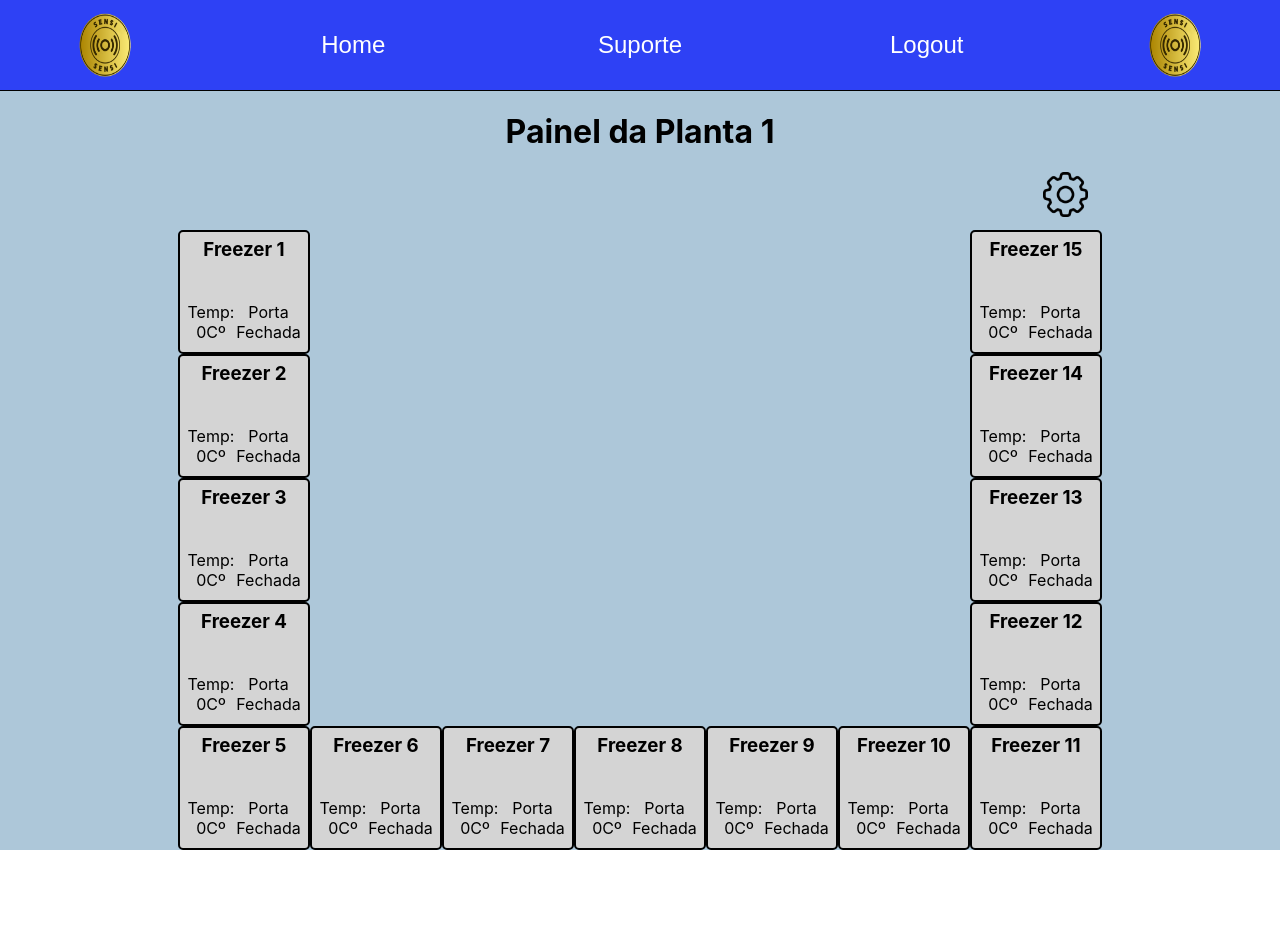
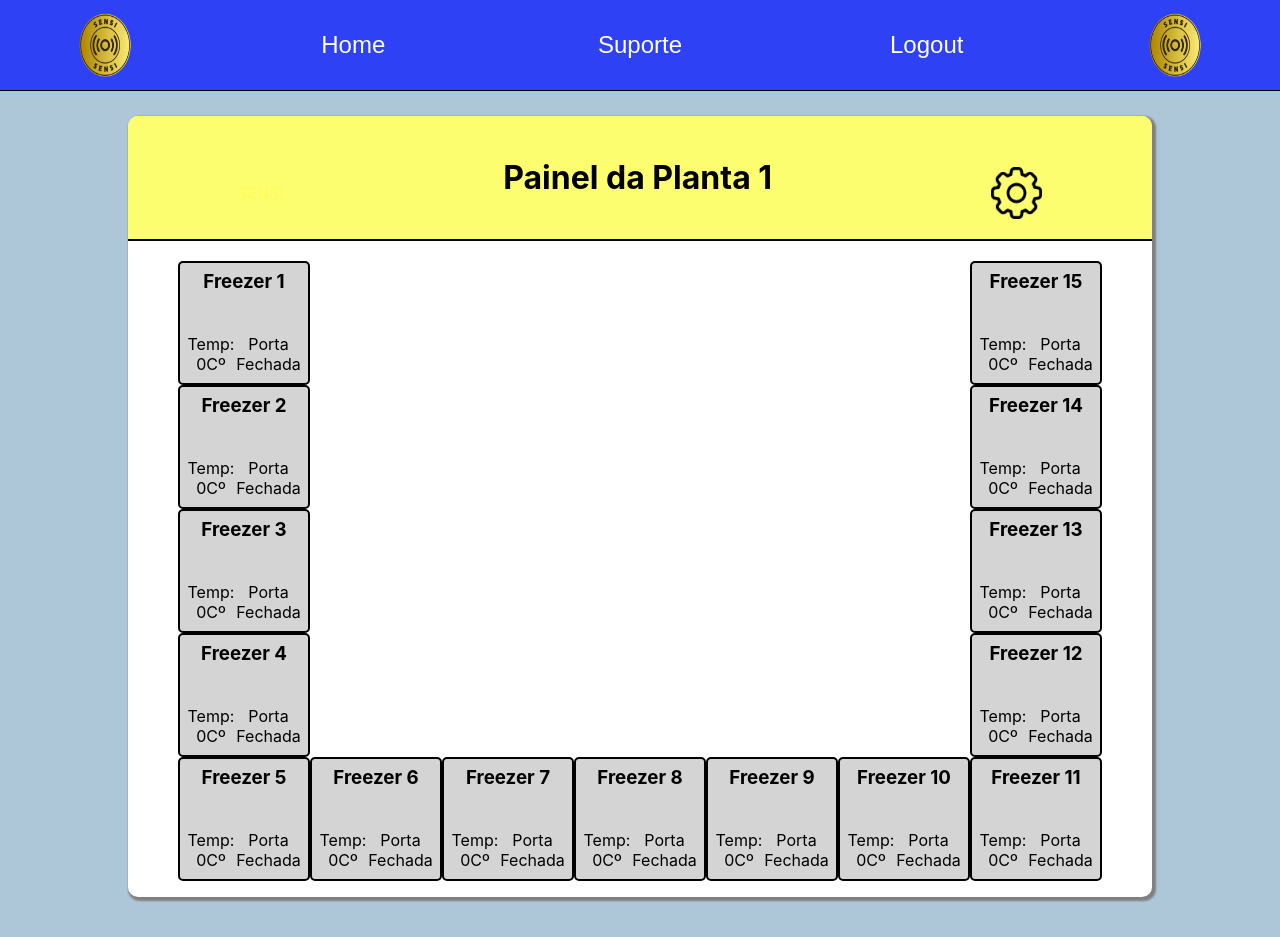
Before and after one commit to Hiagoperoni/SENSI, a React (Create React App) app in the folder App/FrontEnd/: page /planta/1 in a window 1280 px wide. Before the commit the page ends 861 px from the top, so only its background shows below. Built offline with nearby package versions, Linux system fonts and the light colour scheme; no server answers.

Commit message:
Css da Pagina de Config pronta

```diff
--- a/App/FrontEnd/src/CSS/App.css
+++ b/App/FrontEnd/src/CSS/App.css
@@ -44,37 +44,6 @@
 .dispFreezer {
   display: flex;
   justify-content: flex-end;
-}
-
-.uEsquerda {
-  display: flex;
-  flex-direction: column;
-  margin-left: 0;
-}
-
-.uBaixo {
-  display: flex;
-  position: relative;
-  justify-content: flex-end;
-  align-items: flex-end;
-  bottom: 0;
-}
-
-.uDireita {
-  display: flex;
-  flex-direction: column-reverse;
-}
-
-.imgConfig {
-  width: 5%;
-  height: 10%;
-}
-
-.divConfig {
-  display: flex;
-  justify-content: flex-end;
-  width: 70%;
-  margin-bottom: 1%;
 }
 
 .freezerConfig {
--- /dev/null
+++ b/App/FrontEnd/src/CSS/Config.css
@@ -0,0 +1,23 @@
+.cardConfigPage {
+    background-color: white;
+    margin-top: 2%;
+    width: 80vw;
+    height: fit-content;
+    padding-bottom: 2vh;
+    margin-bottom: 5vh;
+    display: flex;
+    flex-direction: column;
+    align-items: center;
+    box-shadow: 2px 2px 2px 2px gray;
+    border-radius: 10px;
+}
+
+.configTitle {
+    padding-top: 2%;
+    padding-bottom: 2%;
+    width: 100%;
+    border-bottom: 2px solid black;
+    border-radius: 10px 10px 0px 0px;
+    background-color: rgb(253, 253, 77, 0.8);
+    margin-bottom: 2%;
+  }
--- /dev/null
+++ b/App/FrontEnd/src/CSS/Painel.css
@@ -0,0 +1,63 @@
+.cardPainelPage {
+    background-color: white;
+    margin-top: 2%;
+    width: 80vw;
+    height: fit-content;
+    padding-bottom: 2vh;
+    margin-bottom: 5vh;
+    display: flex;
+    flex-direction: column;
+    align-items: center;
+    box-shadow: 2px 2px 2px 2px gray;
+    border-radius: 10px;
+}
+
+.uEsquerda {
+    display: flex;
+    flex-direction: column;
+    margin-left: 0;
+  }
+
+  .uBaixo {
+    display: flex;
+    position: relative;
+    justify-content: flex-end;
+    align-items: flex-end;
+    bottom: 0;
+  }
+
+  .uDireita {
+    display: flex;
+    flex-direction: column-reverse;
+  }
+
+  .imgConfig {
+    width: 5%;
+    height: 10%;
+    margin-bottom: 0;
+  }
+
+  .painelTitle {
+    display: flex;
+    align-items: flex-end;
+    justify-content: space-around;
+    padding-top: 2%;
+    padding-bottom: 2%;
+    width: 100%;
+    border-bottom: 2px solid black;
+    border-radius: 10px 10px 0px 0px;
+    background-color: rgb(253, 253, 77, 0.8);
+    margin-bottom: 2%;
+  }
+
+  .divConfig {
+    display: flex;
+    justify-content: flex-end;
+    width: 5;
+    margin-bottom: 1%;
+    border: 2px solid black;
+  }
+
+  .invisible {
+    color: rgb(253, 253, 77, 0.8);
+  }
--- a/App/FrontEnd/src/app/frontEnd/Pages/config.js
+++ b/App/FrontEnd/src/app/frontEnd/Pages/config.js
@@ -2,6 +2,7 @@ import React, { useEffect, useState } from 'react';
 import HeaderComp from '../Components/HeaderComp';
 import FreezerConfigComp from '../Components/FreezerConfig';
 import { useParams } from 'react-router-dom';
+import '../../../CSS/Config.css';
 
 function Config() {
   const idCliente = 1;
@@ -18,9 +19,12 @@ function Config() {
   useEffect(() => catchAllFreezers(), []);
 
   return (
-    <main>
+    <main className="homePage">
       <HeaderComp />
+      <div className='cardConfigPage'>
+        <div className='configTitle'>
           <h1>Página de Configuração</h1>
+        </div>
         <div className="freezerPageConfig">
           {
             [...Array(qntFreezers)].map((_, index) => {
@@ -37,6 +41,7 @@ function Config() {
             })
           }
         </div>
+      </div>
     </main>
   )
 }
--- a/App/FrontEnd/src/app/frontEnd/Pages/painel.js
+++ b/App/FrontEnd/src/app/frontEnd/Pages/painel.js
@@ -3,6 +3,7 @@ import { useNavigate, useParams } from 'react-router-dom';
 import HeaderComp from '../Components/HeaderComp.js';
 import imgConfig from '../Imagens/Configs.png'
 import FreezerComp from '../Components/FreezerComp.js';
+import '../../../CSS/Painel.css';
 
 function Painel() {
   const navigate = useNavigate();
@@ -44,8 +45,10 @@ function Painel() {
   return (
     <main className="homePage">
       <HeaderComp />
+      <div className='cardPainelPage'>
+        <div className='painelTitle'>
+          <p className='invisible'>SENSI</p>
           <h1>Painel da Planta {id}</h1>
-      <div className="divConfig">
             <img src={imgConfig} alt="Configurações" className="imgConfig" onClick={goToConfig} />
         </div>
         <div className='dispFreezer'>
@@ -67,6 +70,7 @@ function Painel() {
             </div>
           ))}
         </div>
+      </div>
     </main>
   )
 }
```
Lines whose indentation alone changed are shown as unchanged.
